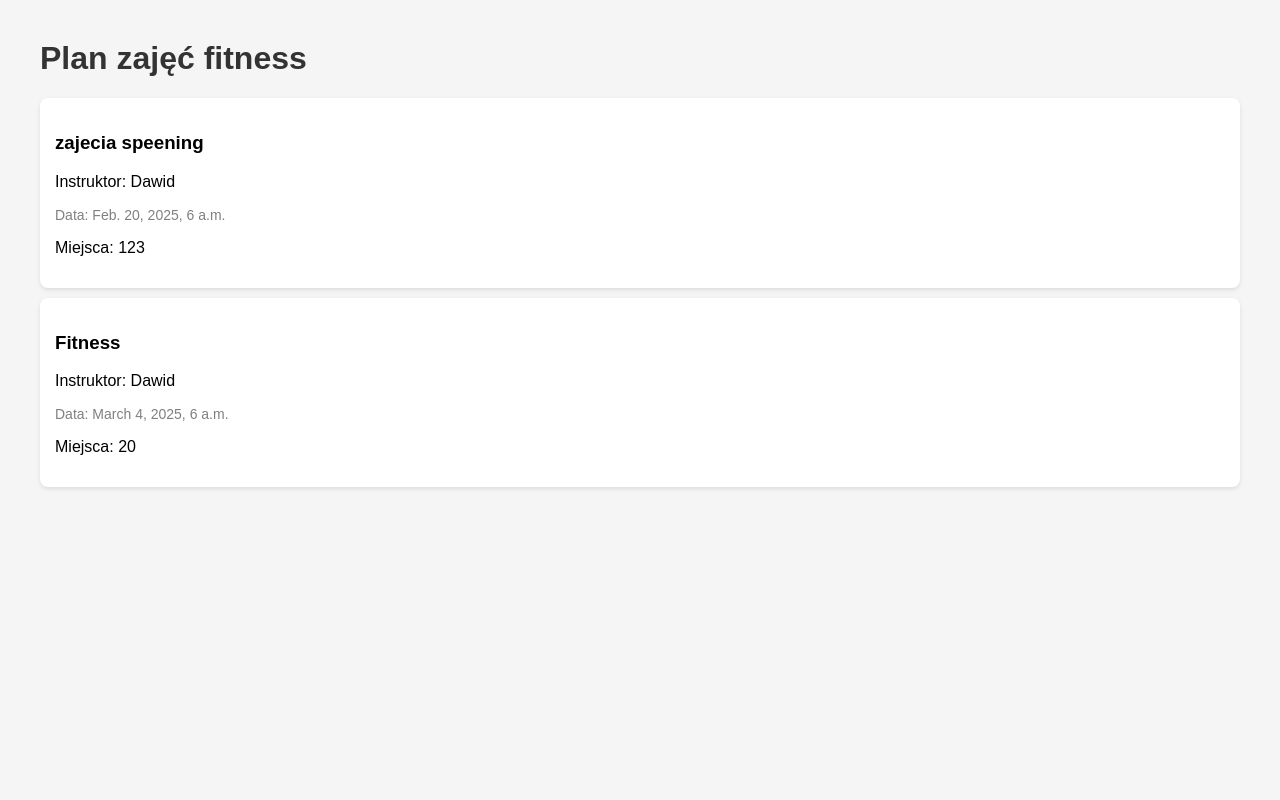
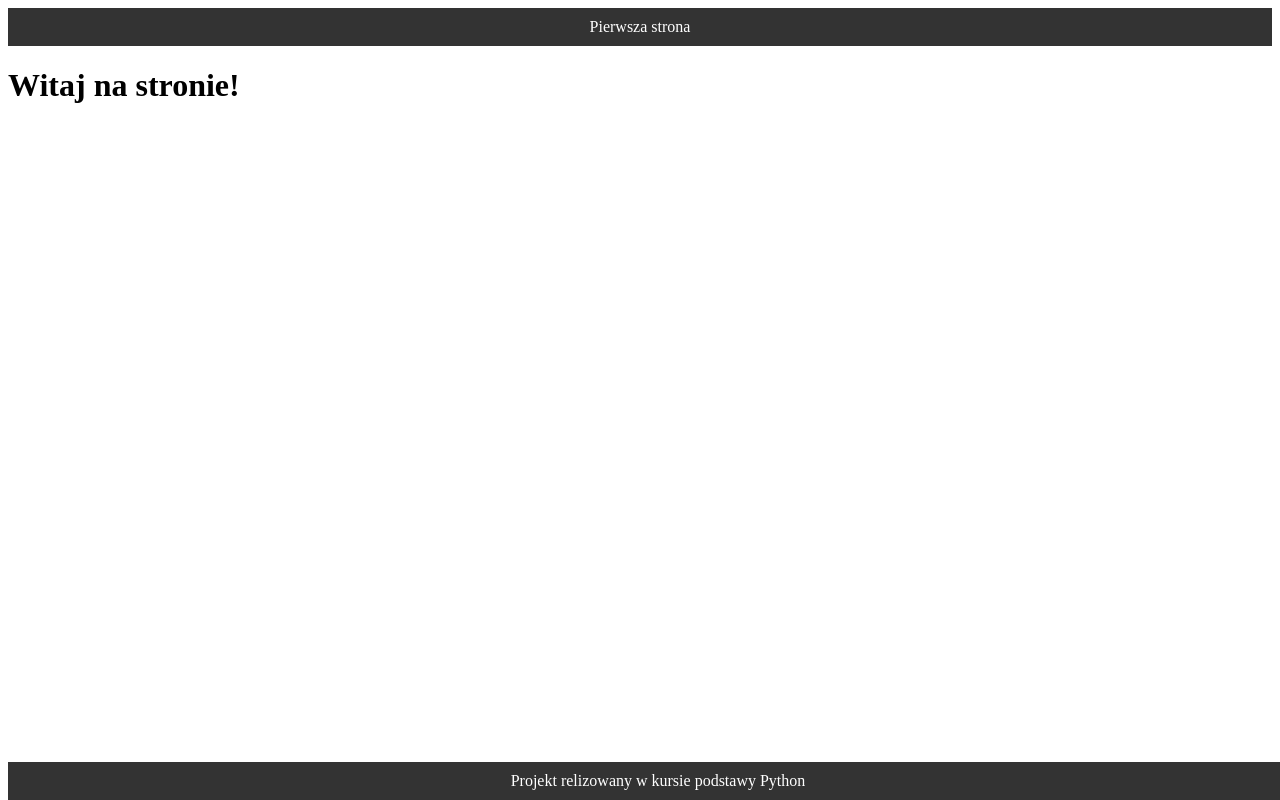
Before and after one commit to Jupik23/fitness-app, a Django app: page / in a window 1280 px wide. Run offline with Django 5.2, Linux system fonts and the light colour scheme; data comes from the database, SQL or seed files in the repository.

Commit message:
fixed loading firstpage

```diff
--- a/backend/fitnessapp/settings.py
+++ b/backend/fitnessapp/settings.py
@@ -55,7 +55,7 @@ ROOT_URLCONF = 'fitnessapp.urls'
 TEMPLATES = [
     {
         'BACKEND': 'django.template.backends.django.DjangoTemplates',
-        'DIRS': [],
+        'DIRS': [BASE_DIR / 'fitnessapp' / 'templates'],
         'APP_DIRS': True,
         'OPTIONS': {
             'context_processors': [
--- /dev/null
+++ b/backend/fitnessapp/templates/firstpage/firstpage.html
@@ -0,0 +1,36 @@
+<!DOCTYPE html>
+<html lang="en">
+<head>
+    <meta charset="UTF-8">
+    <meta name="viewport" content="width=<device-width>, initial-scale=1.0">
+    <title>Document</title>
+    <style>
+        header {
+            background-color: #333;
+            color: white;
+            padding: 10px;
+            text-align: center;
+        }
+        footer {
+            background-color: #333;
+            color: white;
+            padding: 10px;
+            text-align: center;
+            position: fixed;
+            bottom: 0;
+            width: 100%;
+        }
+        .body {
+            margin: 40px;;
+            justify-content: center;
+        }
+    </style>
+</head>
+<body>
+    <header>Pierwsza strona</header>
+
+    <h1>Witaj na stronie!</h1>
+
+    <footer>Projekt relizowany w kursie podstawy Python</footer>
+</body>
+</html>
--- a/backend/fitnessapp/urls.py
+++ b/backend/fitnessapp/urls.py
@@ -16,8 +16,10 @@ Including another URLconf
 """
 from django.contrib import admin
 from django.urls import path, include
+from . import views
 
 urlpatterns = [
     path('admin/', admin.site.urls),
-    path('', include('zajecia.urls')),
+    path("", views.firstpage, name="firstpage"),
+    path('zajecia/', include('zajecia.urls')),
 ]
--- /dev/null
+++ b/backend/fitnessapp/views.py
@@ -0,0 +1,4 @@
+from django.shortcuts import render
+
+def firstpage(request):
+    return render(request, 'firstpage/firstpage.html')
--- a/backend/zajecia/models.py
+++ b/backend/zajecia/models.py
@@ -1,5 +1,4 @@
 from django.db import models
-
 
 class ZajecieFitness(models.Model):
     nazwa = models.CharField(max_length=100)
```
Also changed, not shown: backend/zajecia/templates/firstpage/firstpage.html (deleted, +0 -18 lines), backend/zajecia/templates/zajecia/lista_zajec.html (+15 -3 lines).
